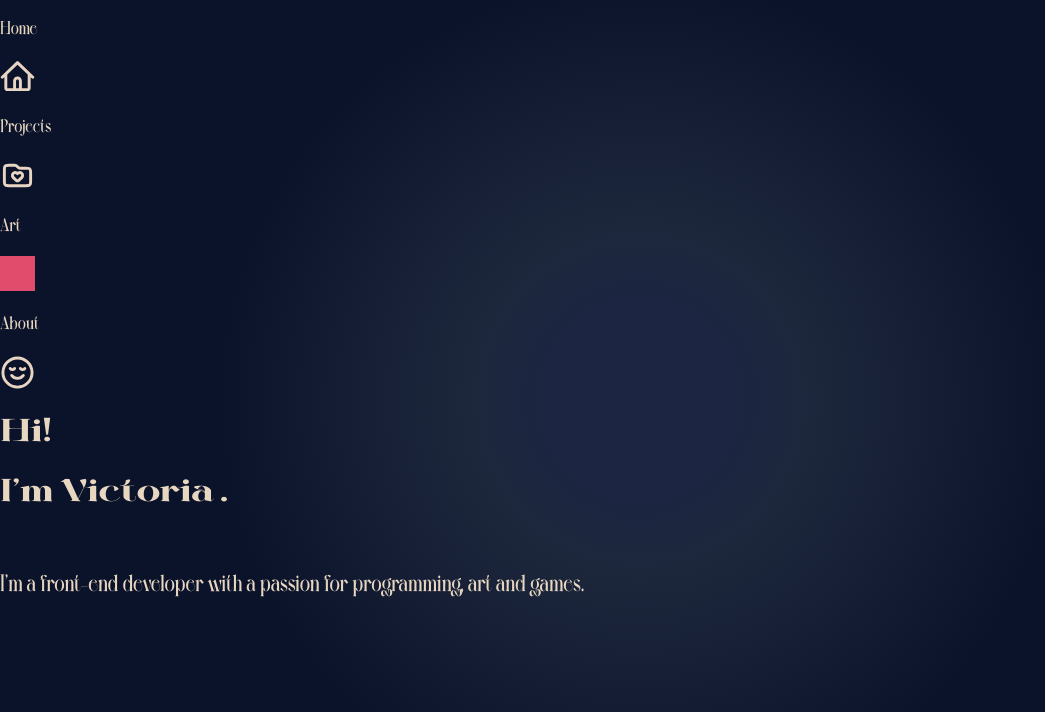
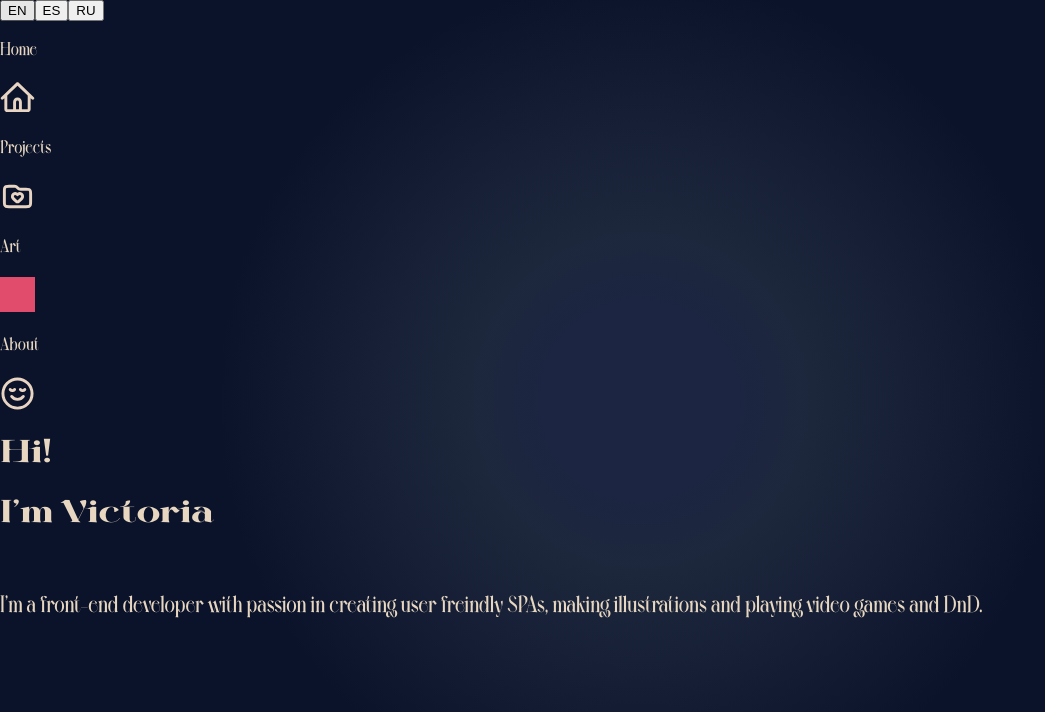
Before and after one commit to victoriarog/Portfolio2023, a Nuxt app: page / in a window 1280 px wide. Shown: the top 712 px of the page, without its empty margins (0-1045 px from the left). Built offline with nearby package versions, Linux system fonts and the light colour scheme; grey boxes are pictures that could not be loaded.

Commit message:
languages

```diff
--- /dev/null
+++ b/app.vue
@@ -0,0 +1,3 @@
+<template>
+    <NuxtPage />
+</template>
--- a/components/IntroT.vue
+++ b/components/IntroT.vue
@@ -1,11 +1,10 @@
 <template>
     <div class="introtext">
-    <h1 class="toph1">Hi!</h1>
-    <h1 class="botth1">I'm Victoria .</h1> <br/>
+    <h1 class="toph1">{{ $t('hi') }}</h1>
+    <h1 class="botth1">{{ $t('name') }}</h1> <br/>
 
     <h2>
-        I'm a front-end developer with a passion for
-        programming, art and games.
+        {{ $t('intro') }}
     </h2>
 </div>
 </template>
--- /dev/null
+++ b/components/Languages.vue
@@ -0,0 +1,5 @@
+<template>
+    <button type="submit" @click="$i18n.locale = 'en'">EN</button>
+    <button type="submit" @click="$i18n.locale = 'es'">ES</button>
+    <button type="submit" @click="$i18n.locale = 'ru'">RU</button>
+</template>
--- /dev/null
+++ b/locales/en.json
@@ -0,0 +1,9 @@
+{
+    "hi": "Hi!",
+    "name": "I'm Victoria",
+    "intro": "I'm a front-end developer with passion in creating user freindly SPAs, making illustrations and playing video games and DnD.",
+    "art": "Art",
+    "projects": "Projects",
+    "about": "About me",
+    "home": "Home"
+}
--- /dev/null
+++ b/locales/es.json
@@ -0,0 +1,9 @@
+{
+    "hi": "Hola!",
+    "name": "Soy Victoria",
+    "intro": "Una desarolladora front-end que disfruta costruyendo user friendly SPAs, dibujando ilustraciones y jugando videojuegos y DnD.",
+    "art": "Arte",
+    "projects": "Proyectos",
+    "about": "Sobre Mi",
+    "home": "Inicio"
+}
--- /dev/null
+++ b/locales/ru.json
@@ -0,0 +1,9 @@
+{
+    "hi": "Привет!",
+    "name": "Меня зовут Виктория",
+    "intro": "Я front-end разработчик, любящий создавать user friendly SPAs, художник-любитель и профессиональный игрок в DnD. ",
+    "art": "Иллюстрации",
+    "projects": "Проекты",
+    "about": "Обо мне",
+    "home": "Домой"
+}
--- a/nuxt.config.ts
+++ b/nuxt.config.ts
@@ -1,6 +1,5 @@
 // https://nuxt.com/docs/api/configuration/nuxt-config
 export default defineNuxtConfig({
-  // devtools: { enabled: true },
   typescript: {
     shim: false,
 },
--- a/package.json
+++ b/package.json
@@ -1,5 +1,4 @@
 {
-  "name": "nuxt-app",
   "private": true,
   "scripts": {
     "build": "nuxt build",
@@ -11,6 +10,7 @@
   "devDependencies": {
     "@nuxt/devtools": "latest",
     "@types/node": "^18.17.3",
-    "nuxt": "^3.6.5"
+    "nuxt": "^3.6.5",
+    "vue-i18n": "^9.2.2"
   }
 }
--- a/pages/index.vue
+++ b/pages/index.vue
@@ -1,4 +1,5 @@
 <template>
+    <Languages/>
     <Header/>
     <IntroT/>
 </template>
--- /dev/null
+++ b/plugins/i18n.ts
@@ -0,0 +1,19 @@
+import { createI18n } from 'vue-i18n'
+import en from '../locales/en.json'
+import es from '../locales/es.json'
+import ru from '../locales/ru.json'
+
+export default defineNuxtPlugin(({ vueApp }) => {
+  const i18n = createI18n({
+    legacy: false,
+    globalInjection: true,
+    locale: 'en',
+    messages: {
+      en,
+      es,
+      ru
+    }
+  })
+
+  vueApp.use(i18n)
+})
```
Also changed, not shown: 1 other file (tests, documents, lock files or other folders).
